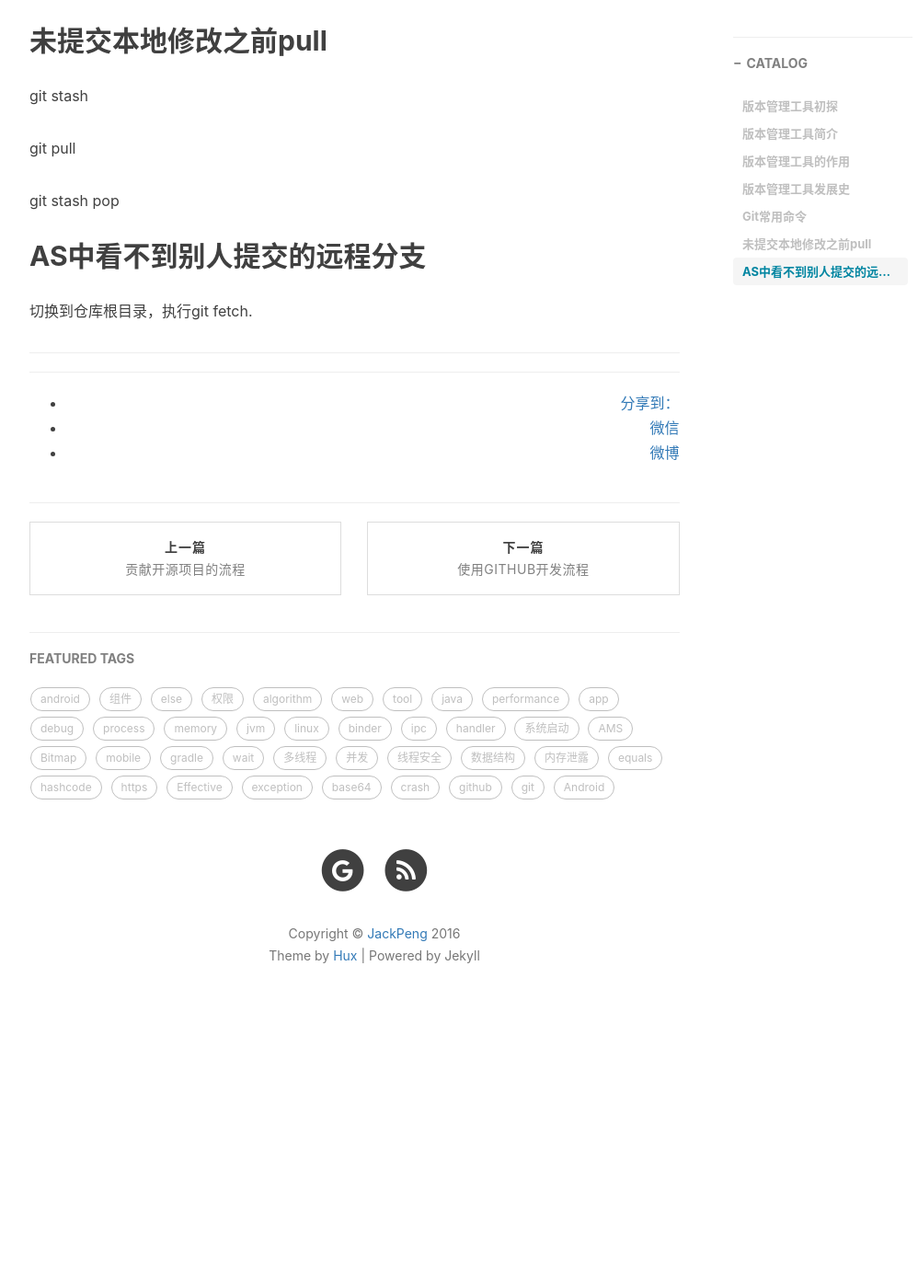
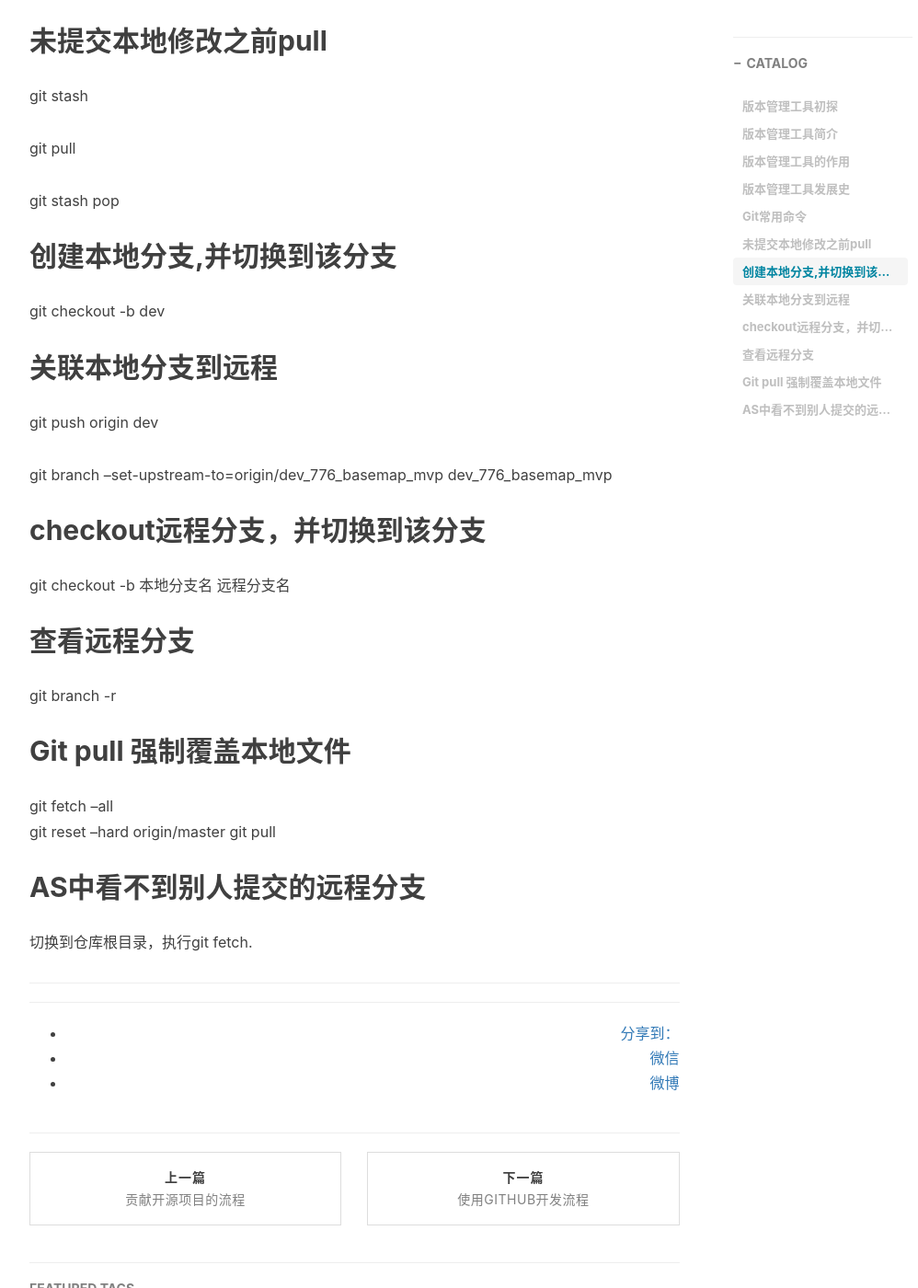
Before and after one commit to yuanfentiank789/yuanfentiank789.github.io, a Jekyll site: the page built from _posts/2016-08-14-git.md, in a window 1280 px wide and 1400 px high, scrolled down 1308 px. Shown: the whole window at 92% size, without its empty margins (233-1231 px from the left). Built offline with Jekyll 4.4.1, drawn with Linux system fonts in a browser that asks for light colours; nearby versions of some CDN libraries; comment, search, counter and statistics services are not loaded; before the commit the page ends 2424 px from its top, so only the background shows below that.

Commit message:
update
update

```diff
--- a/_posts/2016-08-14-git.md
+++ b/_posts/2016-08-14-git.md
@@ -53,6 +53,32 @@ git pull
 
 git stash pop
 
+## 创建本地分支,并切换到该分支
+
+git checkout -b dev
+
+## 关联本地分支到远程
+
+git push origin dev
+
+git branch --set-upstream-to=origin/dev_776_basemap_mvp dev_776_basemap_mvp
+
+
+## checkout远程分支，并切换到该分支
+
+git checkout -b 本地分支名 远程分支名
+
+## 查看远程分支
+
+git branch -r
+
+##  Git pull 强制覆盖本地文件
+
+git fetch --all
+git reset --hard origin/master
+git pull
+
+
 ## AS中看不到别人提交的远程分支
 
 切换到仓库根目录，执行git fetch.
```
